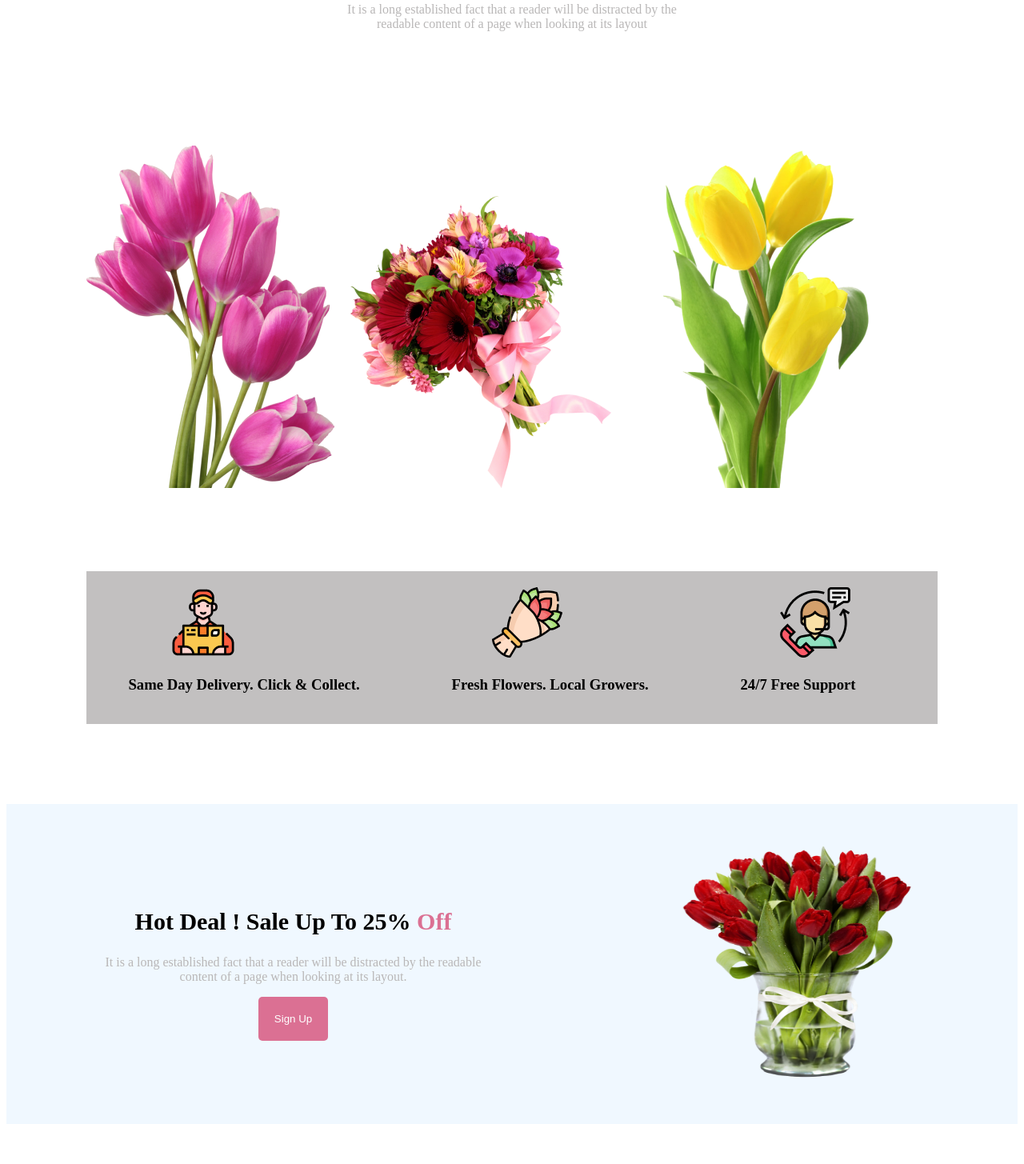
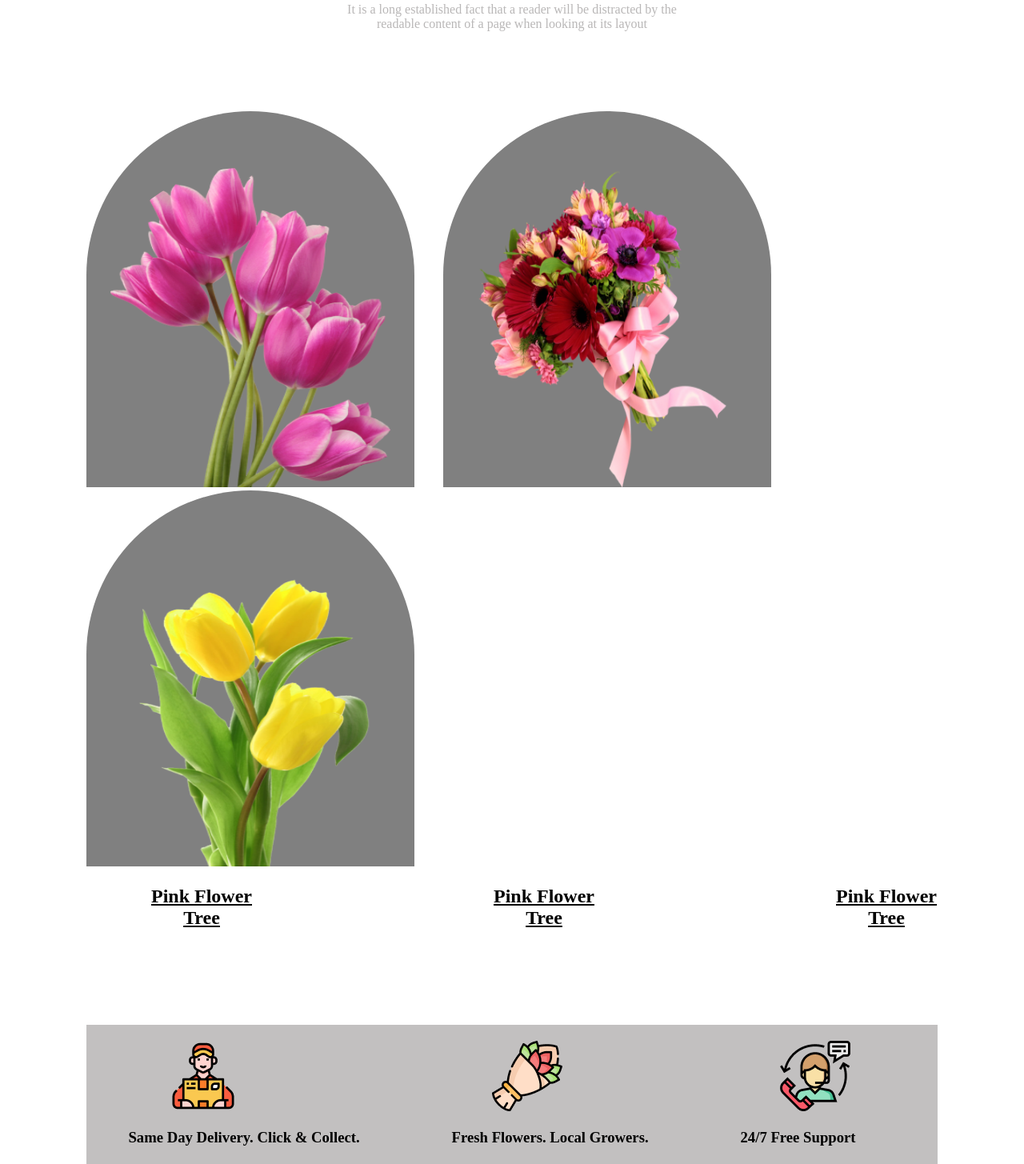
Before and after one commit to trishapaulcse/assignment-1-flower-shop, a plain HTML site: page index.html in a window 1280 px wide. Shown: the part 664-2119 px from the top of the page at 80% size. Drawn offline with Linux system fonts and the light colour scheme.

Commit message:
final push

```diff
--- a/index.html
+++ b/index.html
@@ -11,7 +11,7 @@
     <section class="first-section">
         <div class="first-flower-part">
             <div class="">
-                <h1 class="first-flower-part-title">Let's make beautiful flowers <br> a part of your life.</h1>
+                <h1 class="first-flower-part-title">Let's make <br> beautiful flowers <br> a part of your life.</h1>
                 <p class="first-flower-part-para">It is a long established fact that a reader <br>will be distracted by the readable content of a page when looking at its layout. <br> The point of using Lorem Ipsum is that it has a more-or-less normal distribution of letters.</p>
                 <button class="button-shop-now">Shop Now</button>
             </div>
@@ -31,10 +31,16 @@
             content of a page when looking at its layout</p>
     </div>
     <div class="common-margin-top">
-        <img src="Flower Asset/pngwing 6.png" alt="">
-        <img src="Flower Asset/pngwing 5.png" alt="">
-        <img src="Flower Asset/pngwing 7.png" alt="">
+        <img class="our-feature-img" src="Flower Asset/pngwing 6.png" alt="">
+        <img class="our-feature-img" src="Flower Asset/pngwing 5.png" alt="">
+        <img class="our-feature-img" id="our-feature-img-last" src="Flower Asset/pngwing 7.png" alt="">
     </div>
+
+   <div class="our-feature-img-title">
+    <h2>Pink Flower Tree</h2>
+    <h2>Pink Flower Tree</h2>
+    <h2>Pink Flower Tree</h2>
+</div>
 
     <div class="our-featured-extra-part common-margin-top">
         <div class="our-featured-extra-part-items">
--- a/styles/index.css
+++ b/styles/index.css
@@ -30,6 +30,7 @@ main
     border-radius: 5px;
     color:white;
     margin-left: 150px;
+    margin-bottom: 50px;
 
 }
 .first-flower-size
@@ -42,7 +43,7 @@ main
 {
     text-align:justify;
     padding-left: 150px;
-    font-size: 40px;
+    font-size: 60px;
     font-weight: 800;
 }
 .first-flower-part-para
@@ -80,7 +81,28 @@ main
     background-color: rgb(194, 192, 192);
     justify-content: space-around;
     padding: 20px;
-
+}
+.our-feature-img
+{
+    background-color: grey;
+    height: 400px;
+    width: 350px;
+    padding: 70px 30px 0px 30px;
+    margin-right: 32px;
+    border-top-left-radius: 500px 500px;
+    border-top-right-radius: 500px 500px;
+}
+#our-feature-img-last
+{
+    margin-right: 0px;
+}
+.our-feature-img-title
+{
+    display: flex;
+    text-decoration: underline;
+   text-align: center;
+   padding-left: 80px;
+    gap:300px;
 }
 
 /* instagram section style*/
```
